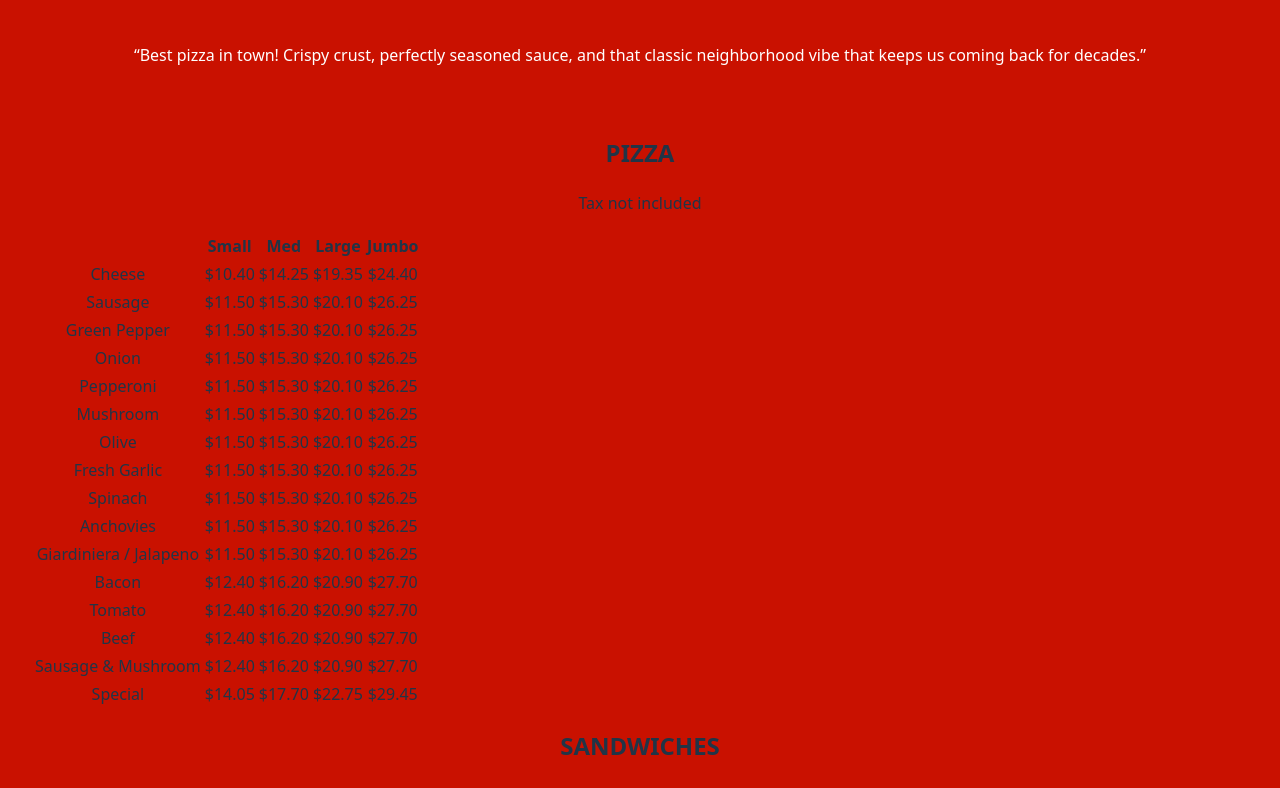
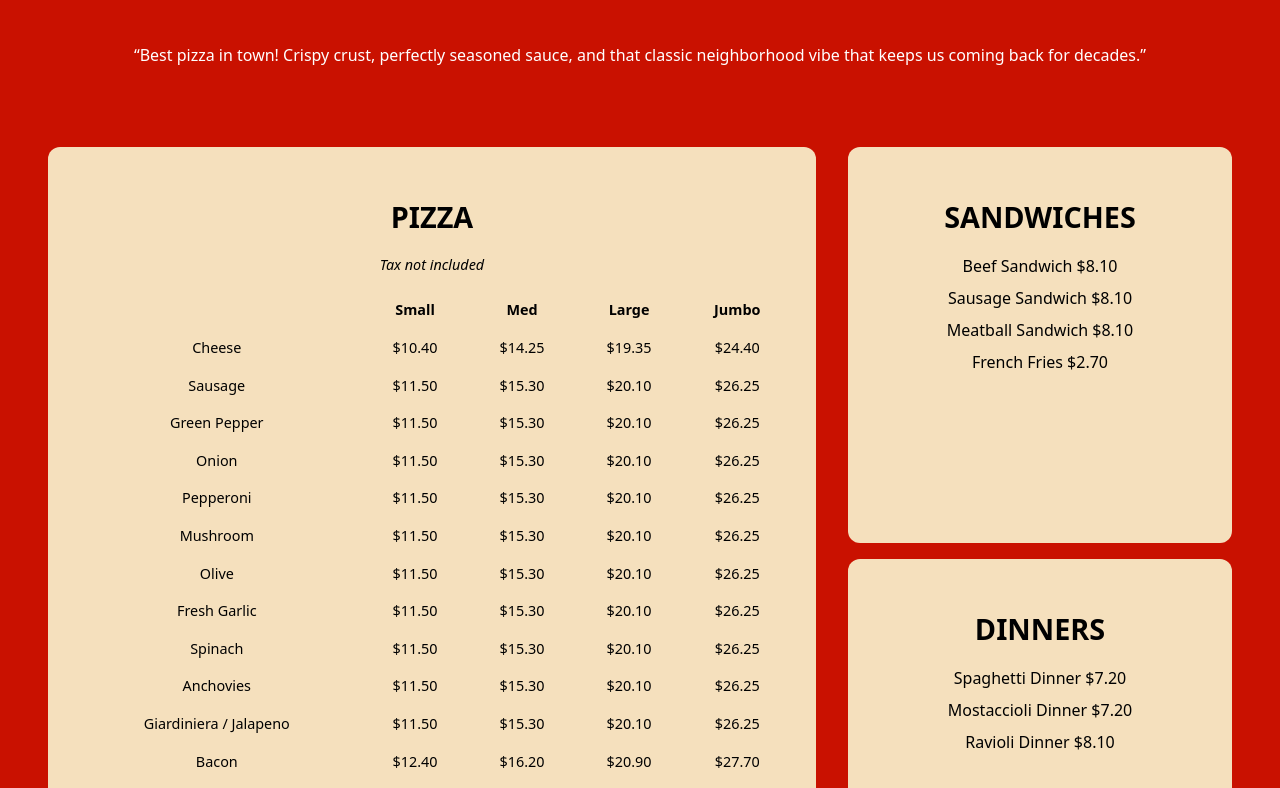
Before and after one commit to jurgenstevens/phils-pizza, a React (Vite) app: page / in a window 1280 px wide. Shown: the part 769-1557 px from the top of the page. Built offline with nearby package versions, Linux system fonts and the light colour scheme.

Commit message:
Include style for the menu component.

```diff
--- a/src/components/Menu/Menu.css
+++ b/src/components/Menu/Menu.css
@@ -0,0 +1,90 @@
+.menu {
+  background-color: #c91100; /* outer red background */
+  padding: 2rem 1rem;
+  color: black; /* make all text black by default */
+}
+
+.menu-inner {
+  display: grid;
+  grid-template-columns: 2fr 1fr; /* pizza takes 2/3, right column 1/3 */
+  gap: 2rem;
+  max-width: 1200px;
+  margin: 0 auto;
+}
+
+/* Right column wrapper */
+.menu-right {
+  display: flex;
+  flex-direction: column;
+  gap: 1rem; /* space between sandwiches and dinners */
+}
+
+/* Make right column cards stretch evenly to match pizza height */
+.menu-right .menu-card {
+  flex: 1;
+}
+
+.menu-card {
+  background-color: #f5e0bd; /* beige background */
+  border-radius: 12px;
+  padding: 1.5rem;
+  text-align: center;
+}
+
+.menu-card h2 {
+  font-size: 1.8rem;
+  font-weight: 900;
+  margin-bottom: 1rem;
+}
+
+.menu-note {
+  font-size: 0.9rem;
+  font-style: italic;
+  margin-bottom: 1rem;
+}
+
+/* ====== Pizza Table ====== */
+.menu-table {
+  width: 100%;
+  border-collapse: collapse;
+  font-size: 0.9rem;
+}
+
+.menu-table th,
+.menu-table td {
+  padding: 0.5rem;
+}
+
+.menu-table th {
+  font-weight: 700;
+}
+
+/* ====== Lists ====== */
+.menu-card ul {
+  list-style: none;
+  padding: 0;
+  margin: 0;
+}
+
+.menu-card li {
+  margin: 0.5rem 0;
+}
+
+/* ========== Mobile Adjustments ========== */
+@media (max-width: 767px) {
+  .menu-inner {
+    grid-template-columns: 1fr; /* stack cards */
+  }
+
+  .menu-card {
+    padding: 1rem;
+  }
+
+  .menu-card h2 {
+    font-size: 1.5rem;
+  }
+
+  .menu-table {
+    font-size: 0.8rem;
+  }
+}
--- a/src/components/Menu/Menu.jsx
+++ b/src/components/Menu/Menu.jsx
@@ -40,6 +40,9 @@ export default function Menu() {
           </table>
         </div>
 
+        {/* ===== RIGHT COLUMN ===== */}
+        <div className="menu-right">
+
           {/* ===== SANDWICHES ===== */}
           <div className="menu-card">
             <h2>SANDWICHES</h2>
@@ -62,6 +65,8 @@ export default function Menu() {
           </div>
 
         </div>
+
+      </div>
     </section>
   );
 }
```
Lines whose indentation alone changed are shown as unchanged.
